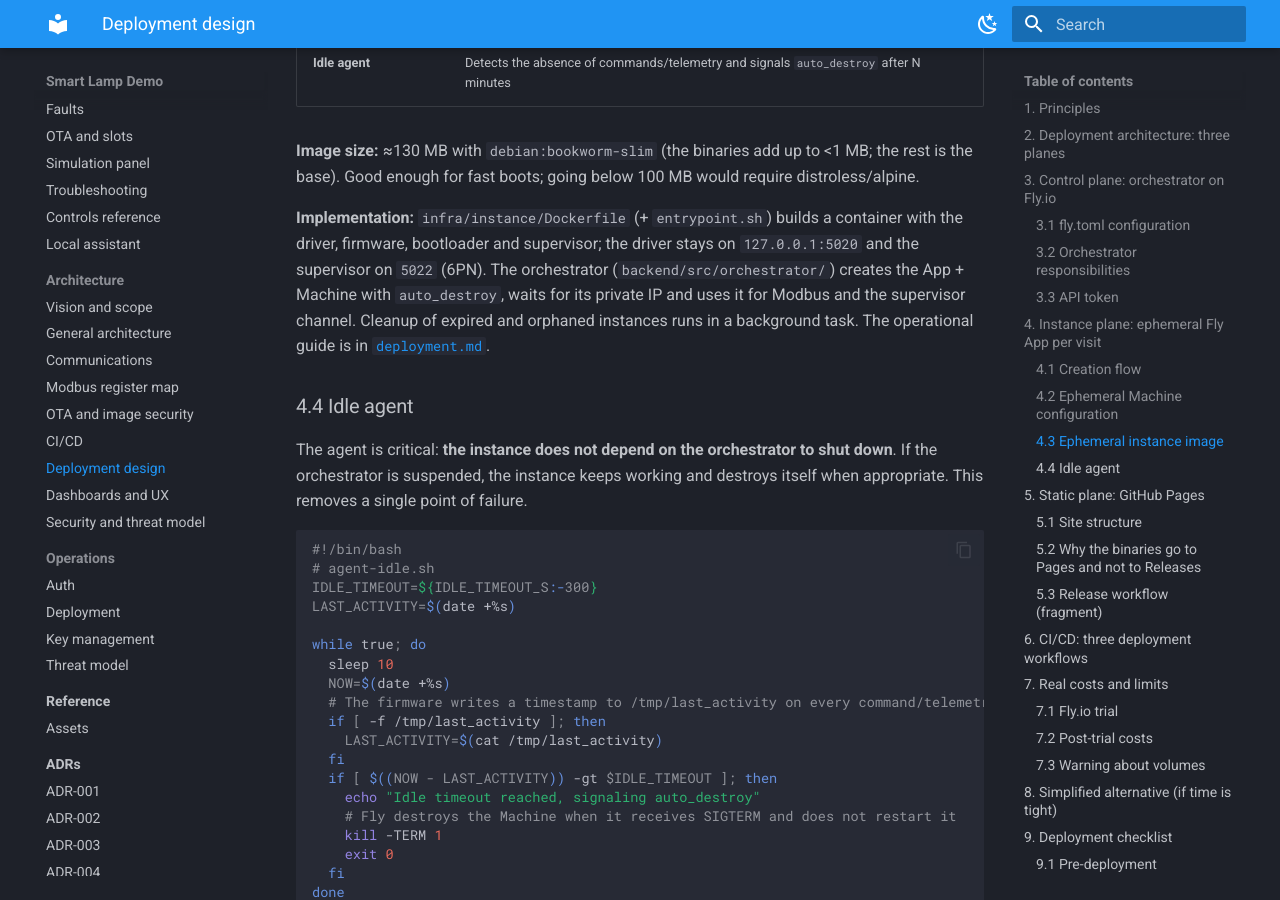
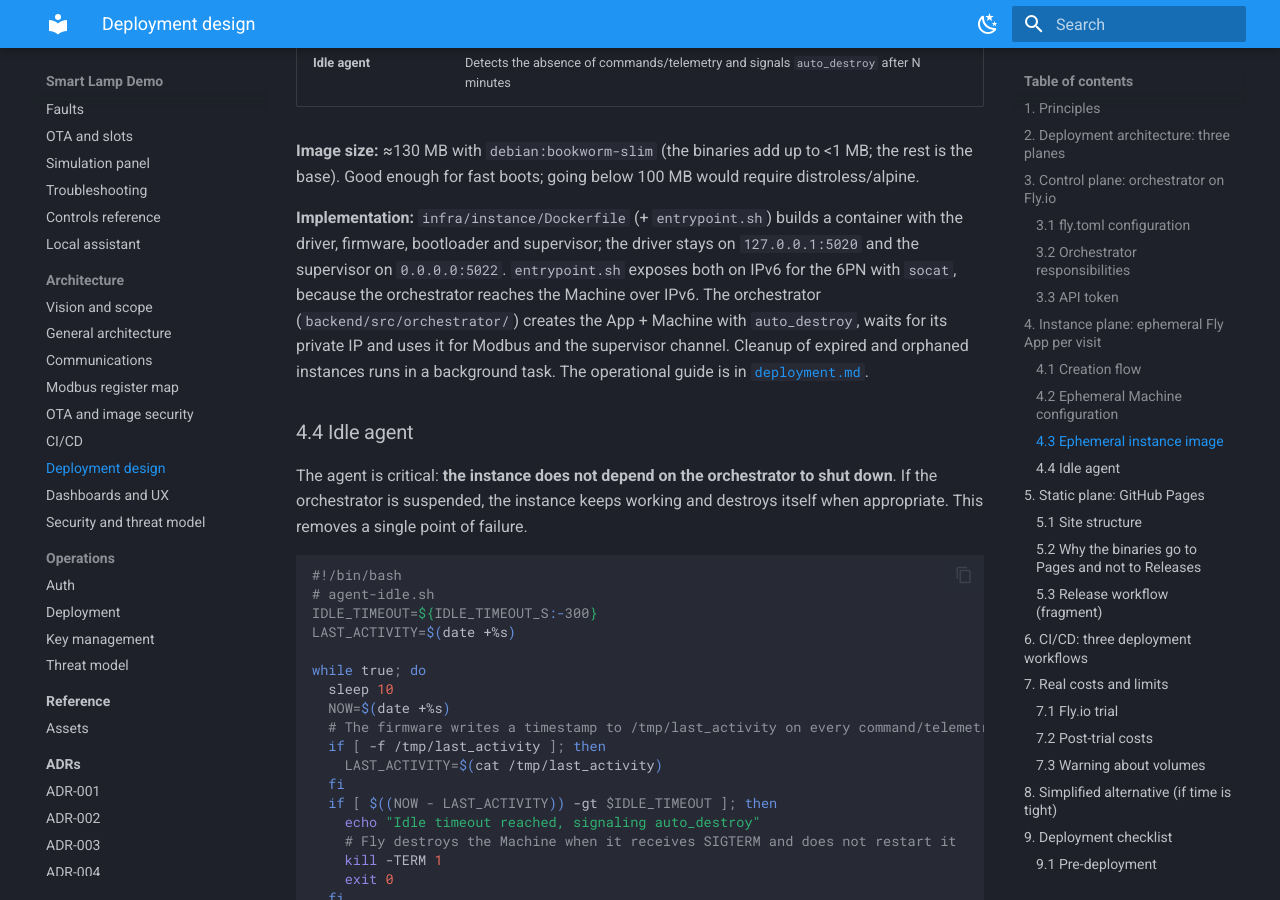
Before and after one commit to Feyk1/SmartLamp, an MkDocs documentation site: the page built from docs/06-deployment.md, in a window 1280 px wide and 900 px high, scrolled down 4283 px. Built offline with MkDocs 1.6.1 and Material for MkDocs 9.7.7, drawn with Linux system fonts in a browser that asks for light colours.

Commit message:
docs: explain instance IPv6 proxies for 6PN

```diff
--- a/docs/06-deployment.md
+++ b/docs/06-deployment.md
@@ -140,8 +140,10 @@ A single container with:
 
 **Implementation:** `infra/instance/Dockerfile` (+
 `entrypoint.sh`) builds a container with the driver, firmware, bootloader and
-supervisor; the driver stays on `127.0.0.1:5020` and the supervisor on `5022`
-(6PN). The orchestrator (`backend/src/orchestrator/`) creates the App + Machine
+supervisor; the driver stays on `127.0.0.1:5020` and the supervisor on
+`0.0.0.0:5022`. `entrypoint.sh` exposes both on IPv6 for the 6PN with
+`socat`, because the orchestrator reaches the Machine over IPv6. The
+orchestrator (`backend/src/orchestrator/`) creates the App + Machine
 with `auto_destroy`, waits for its private IP and uses it for Modbus and the
 supervisor channel. Cleanup of expired and orphaned instances runs in a
 background task. The operational guide is in [`deployment.md`](deployment.md).
```
Also changed, not shown: docs/deployment.md (+2 -1 lines).
